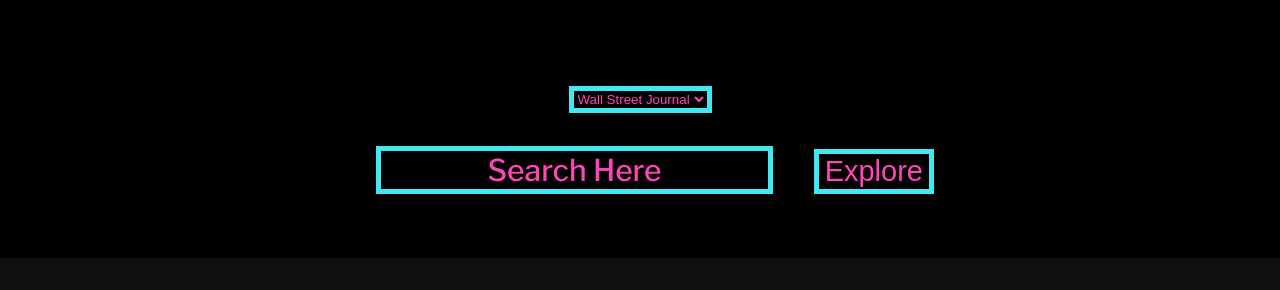
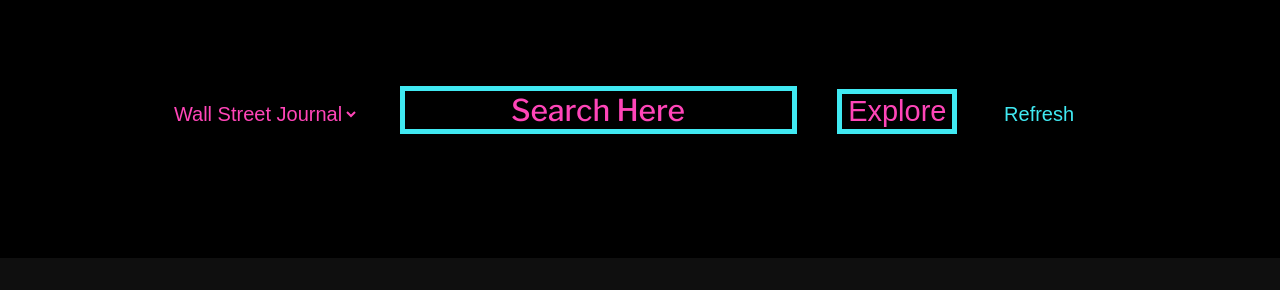
Before and after one commit to malcolmc10/NowReadThis, a plain HTML site: page index.html in a window 1280 px wide. Shown: the part 510-800 px from the top of the page. Drawn offline with nearby package versions, Linux system fonts and the light colour scheme.

Commit message:
added refresh button

```diff
--- a/index.html
+++ b/index.html
@@ -40,17 +40,25 @@
 
     <div class="search-section">
 
-        <select id="dropdown">
+        <!-- <select id="dropdown">
             <option value="Wall Street Journal">Wall Street Journal</option>
             <option value="New York Times">New York Times</option>
-        </select>
+        </select> -->
 
         <form>
+
+            <select id="dropdown">
+                <option id="option1" value="Wall Street Journal">Wall Street Journal</option>
+                <option id="option2" value="New York Times">New York Times</option>
+            </select>
+
             <!-- <select name="genre" id="genre">_</select> -->
             <input type="text" id="find" placeholder="Search Here" required>
             <button type="submit" id="search">Explore</button>
+
+            <button id="refresh" onClick="window.location.reload();">Refresh</button>
+        <!-- found out how to do this properly via stack-overflow. -->
         </form>
-
 
 
     </div>
--- a/script.js
+++ b/script.js
@@ -47,18 +47,50 @@
 
     //     console.log(`This is not the news you are looking for. ${error}`)
 
-    }
+
+
+
+        // let response = await axios.get(url)
+        // // console.log(response.data)
+
+        // let newsList = Object.keys(response.data)
+
+        // let select = document.querySelector('select')
+
+        // newsList.forEach((news) => {
+
+        //     let option = document.createElement('option')
+
+        //     option.value = `${author}`
+
+        //     option.text = `${author}`
+
+        //     select.append(option)
+
+
+        // })
+
+
+}
 
 
 function renderList(article) {
 
 
+    // console.log(article)
 
-    // console.log(article)
-    const title = document.createElement('p')
-    title.innerText = article.title
+    const title = document.createElement('div')
+    title.innerHTML = '<a href="${article.url}">${article.title}</a>'
+    // title.innerHTML = '<a href="${url}">${title}</a>'
     articleList.appendChild(title)
     // console.log(articleList)
+
+
+    const image = document.createElement('img')
+    image.src = article.urlToImage
+    articleList.appendChild(image)
+    // console.log()
+
 
     articleList.append(title)
 
@@ -66,14 +98,10 @@
     name.innerText = article.author
     articleList.appendChild(name)
 
-    // const connect = document.createElement('p')
+    // const connect = document.createElement('link')
     // name.innerText = article.url
     // articleList.appendChild(connect)
 
-    const image = document.createElement('img')
-    image.src = article.urlToImage
-    articleList.appendChild(image)
-    // console.log()
 
 
 
@@ -93,8 +121,37 @@
         // }
 
 
-    // oldArticles[i].remove()
-    // }
+        // oldArticles[i].remove()
+        // }
 
+    }
 }
-}
+
+
+
+// articleList.forEach(article => {
+//     const title = document.createElement('div')
+//     DataView.className = 'stuff'
+//     title.innerHTML = '<a href="${article.url}">${article.title}</a>'
+//     document.getElementsByClassName('stuff-section')[0].appendChild(div)
+//     // articleList.appendChild(title)
+//     // console.log(articleList)
+
+
+//     const image = document.createElement('img')
+//     image.src = article.urlToImage
+//     articleList.appendChild(image)
+//     // console.log()
+
+
+//     articleList.append(title)
+
+//     const name = document.createElement('p')
+//     name.innerText = article.author
+//     articleList.appendChild(name)
+
+//     // const connect = document.createElement('link')
+//     // name.innerText = article.url
+//     // articleList.appendChild(connect)
+
+// } )
--- a/style.css
+++ b/style.css
@@ -13,7 +13,9 @@
     font-style: italic;
     color: #40E9F2;
 
+
 }
+
 
 footer {
     background-color: #40E9F2;
@@ -72,6 +74,18 @@
     border-width: thick;
 }
 
+#refresh {
+    background-color: black;
+    color: #40E9F2;
+    border-style: none;
+    /* border-color: #40E9F2; */
+    /* border-width: thick; */
+    font-size: 20px;
+    /* border-radius: 50%; */
+    font-style: bold;
+    margin: 30px;
+}
+
 
 h5 {
 
@@ -112,10 +126,9 @@
 
 #dropdown {
     display: inline-block;
-    border-style: solid;
-    border-color: #40E9F2;
+    border-style: none;
     color: #FF45B8;
     background-color: black;
-    border-width: thick;
+    font-size: 20px;
 
 }
```
